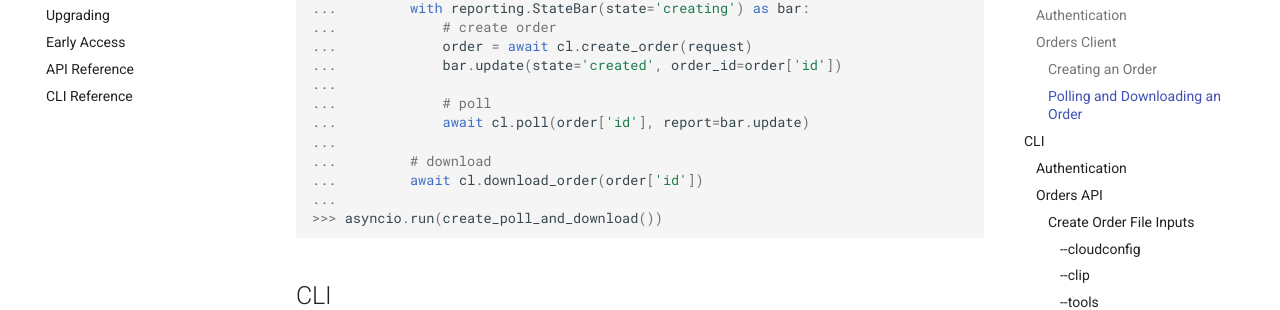
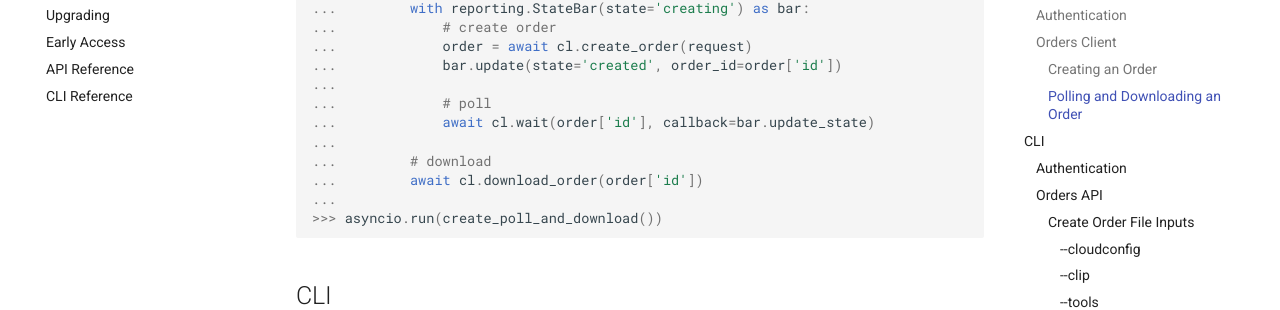
Before and after one commit to planetlabs/planet-client-python, an MkDocs documentation site: the page built from docs/guide.md, in a window 1280 px wide and 900 px high, scrolled down 3740 px. Shown: the part 147-457 px from the top of the window. Built offline with MkDocs 1.6.1 and Material for MkDocs 9.7.7, drawn with Linux system fonts in a browser that asks for light colours; comment, search, counter and statistics services are not loaded.

Commit message:
updated polling command.

```diff
--- a/docs/guide.md
+++ b/docs/guide.md
@@ -213,7 +213,7 @@ from planet import reporting
 ...             bar.update(state='created', order_id=order['id'])
 ...
 ...             # poll
-...             await cl.poll(order['id'], report=bar.update)
+...             await cl.wait(order['id'], callback=bar.update_state)
 ...
 ...         # download
 ...         await cl.download_order(order['id'])
```
